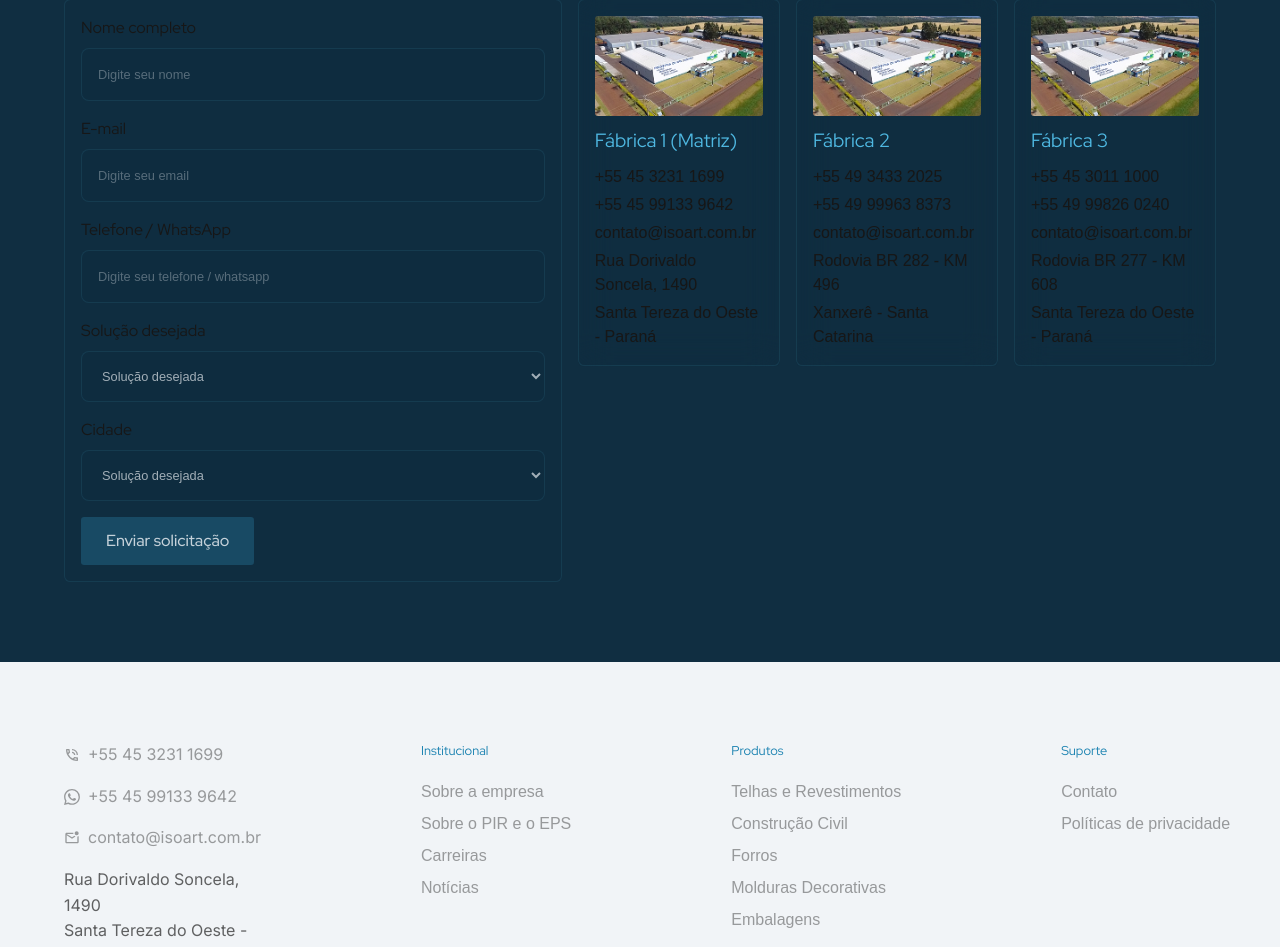
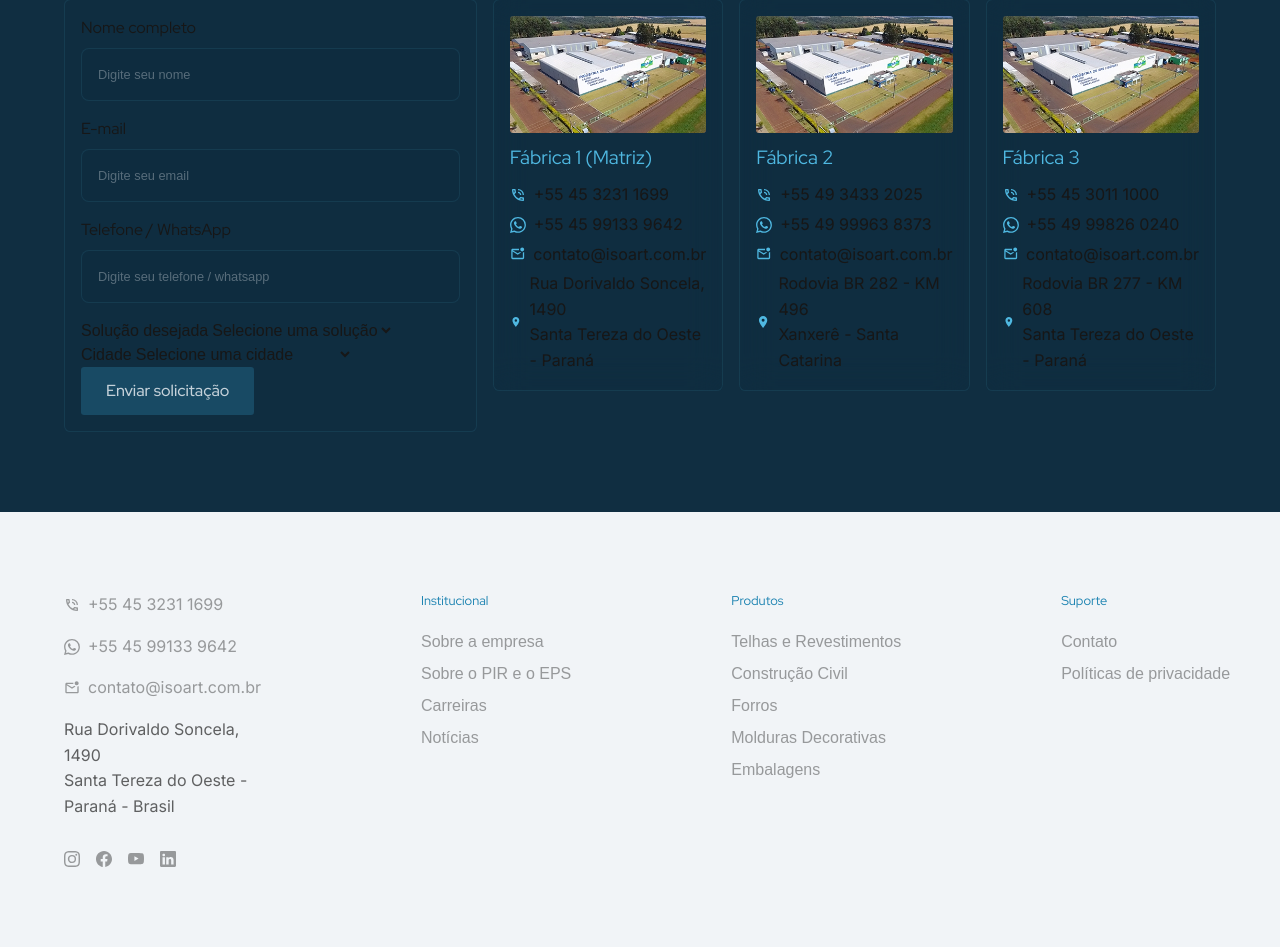
Before and after one commit to felipetozo/isoart-website-2025, a Next.js app: page / in a window 1280 px wide. Shown: the part 3727-4674 px from the top of the page. Built offline with nearby package versions, Linux system fonts and the light colour scheme; no server answers.

Commit message:
Update MainForm.tsx

```diff
--- a/src/app/components/MainForm/MainForm.tsx
+++ b/src/app/components/MainForm/MainForm.tsx
@@ -1,17 +1,11 @@
 'use client';
 import { useState } from 'react';
 import styles from './MainForm.module.css';
-import { MdOutlinePhoneInTalk, MdOutlineMarkEmailUnread } from 'react-icons/md';
+import { MdOutlinePhoneInTalk, MdOutlineMarkEmailUnread, MdLocationOn } from 'react-icons/md';
 import { BsWhatsapp } from 'react-icons/bs';
 import FormField from '@/app/views/UI/Form/FormField';
-import FormSelection from '@/app/views/UI/Form/FormSelection';
 import Button from '@/app/views/UI/Button';
 import Image from 'next/image';
-import { createClient } from '@supabase/supabase-js';
-
-const supabaseUrl = process.env.NEXT_PUBLIC_SUPABASE_URL!;
-const supabaseAnonKey = process.env.NEXT_PUBLIC_SUPABASE_ANON_KEY!;
-const supabase = createClient(supabaseUrl, supabaseAnonKey);
 
 interface FormData {
     name: string;
@@ -20,6 +14,39 @@ interface FormData {
     solution: string;
     city: string;
 }
+
+// Componente FormSelection inline para evitar problemas de dependência
+interface FormSelectionProps {
+    id: string;
+    label: string;
+    value: string;
+    onChange: (e: React.ChangeEvent<HTMLSelectElement>) => void;
+    options: Array<{ value: string; label: string }>;
+    error?: string;
+}
+
+const FormSelection: React.FC<FormSelectionProps> = ({
+    id,
+    label,
+    value,
+    onChange,
+    options = [], // Valor padrão para evitar undefined
+    error
+}) => {
+    return (
+        <div>
+            <label htmlFor={id}>{label}</label>
+            <select id={id} name={id} value={value} onChange={onChange}>
+                {options.map((option) => (
+                    <option key={option.value} value={option.value}>
+                        {option.label}
+                    </option>
+                ))}
+            </select>
+            {error && <span className="error">{error}</span>}
+        </div>
+    );
+};
 
 function MainForm() {
     const [formData, setFormData] = useState<FormData>({
@@ -52,21 +79,18 @@ function MainForm() {
         if (!validateForm()) return;
 
         setSubmitStatus('submitting');
+
         try {
-            const { error } = await supabase.from('contact_requests').insert([
-                {
-                    name: formData.name,
-                    email: formData.email,
-                    phone: formData.phone,
-                    solution: formData.solution,
-                    city: formData.city,
-                },
-            ]);
-            if (error) throw error;
+            // Aqui você pode adicionar a lógica para enviar para seu backend PHP/MySQL
+            console.log('Dados do formulário:', formData);
+
+            // Simular envio por enquanto
+            await new Promise(resolve => setTimeout(resolve, 1000));
+
             setSubmitStatus('success');
             setFormData({ name: '', email: '', phone: '', solution: '', city: '' });
         } catch (error) {
-            console.error('Error submitting form:', error);
+            console.error('Erro ao enviar formulário:', error);
             setSubmitStatus('error');
         }
     };
@@ -144,6 +168,7 @@ function MainForm() {
                                     { value: 'paineis', label: 'Painéis Sanduíche' },
                                     { value: 'mantas', label: 'Mantas Térmicas' },
                                 ]}
+                                error={errors.solution}
                             />
                         </div>
                         <div className={styles.cadastroFormFields}>
@@ -157,6 +182,7 @@ function MainForm() {
                                     { value: 'santa_tereza', label: 'Santa Tereza do Oeste - PR' },
                                     { value: 'xanxere', label: 'Xanxerê - SC' },
                                 ]}
+                                error={errors.city}
                             />
                         </div>
                         <div className={styles.cadastroFormFields}>
@@ -178,47 +204,110 @@ function MainForm() {
                             <p className={styles.errorMessage}>Erro ao enviar. Tente novamente.</p>
                         )}
                     </form>
+
                     <div className={styles.MainFormLocationsListItem}>
                         <Image
                             src={'/img/geral/endereco-1.jpg'}
-                            alt="Logotipo Isoart"
+                            alt="Fábrica 1 Isoart"
                             width={1000}
                             height={700}
                         />
                         <h3>Fábrica 1 (Matriz)</h3>
-                        <span>+55 45 3231 1699</span>
-                        <span>+55 45 99133 9642</span>
-                        <span>contato@isoart.com.br</span>
-                        <span>Rua Dorivaldo Soncela, 1490</span>
-                        <span>Santa Tereza do Oeste - Paraná</span>
+                        <div className={styles.MainFormContactItem}>
+                            <a href="tel:+554532311699">
+                                <MdOutlinePhoneInTalk />
+                                <p>+55 45 3231 1699</p>
+                            </a>
+                        </div>
+                        <div className={styles.MainFormContactItem}>
+                            <a href="https://wa.me/5545991339642" target="_blank" rel="noopener noreferrer">
+                                <BsWhatsapp />
+                                <p>+55 45 99133 9642</p>
+                            </a>
+                        </div>
+                        <div className={styles.MainFormContactItem}>
+                            <a href="mailto:contato@isoart.com.br">
+                                <MdOutlineMarkEmailUnread />
+                                <p>contato@isoart.com.br</p>
+                            </a>
+                        </div>
+                        <div className={styles.MainFormContactItem}>
+                            <a href="https://maps.google.com/?q=Rua+Dorivaldo+Soncela,+1490,+Santa+Tereza+do+Oeste,+Paraná" target="_blank" rel="noopener noreferrer">
+                                <MdLocationOn />
+                                <p>Rua Dorivaldo Soncela, 1490<br />
+                                    Santa Tereza do Oeste - Paraná</p>
+                            </a>
+                        </div>
                     </div>
+
                     <div className={styles.MainFormLocationsListItem}>
                         <Image
                             src={'/img/geral/endereco-1.jpg'}
-                            alt="Logotipo Isoart"
+                            alt="Fábrica 2 Isoart"
                             width={1000}
                             height={700}
                         />
                         <h3>Fábrica 2</h3>
-                        <span>+55 49 3433 2025</span>
-                        <span>+55 49 99963 8373</span>
-                        <span>contato@isoart.com.br</span>
-                        <span>Rodovia BR 282 - KM 496</span>
-                        <span>Xanxerê - Santa Catarina</span>
+                        <div className={styles.MainFormContactItem}>
+                            <a href="tel:+554934332025">
+                                <MdOutlinePhoneInTalk />
+                                <p>+55 49 3433 2025</p>
+                            </a>
+                        </div>
+                        <div className={styles.MainFormContactItem}>
+                            <a href="https://wa.me/5549999638373" target="_blank" rel="noopener noreferrer">
+                                <BsWhatsapp />
+                                <p>+55 49 99963 8373</p>
+                            </a>
+                        </div>
+                        <div className={styles.MainFormContactItem}>
+                            <a href="mailto:contato@isoart.com.br">
+                                <MdOutlineMarkEmailUnread />
+                                <p>contato@isoart.com.br</p>
+                            </a>
+                        </div>
+                        <div className={styles.MainFormContactItem}>
+                            <a href="https://maps.google.com/?q=Rodovia+BR+282+KM+496,+Xanxerê,+Santa+Catarina" target="_blank" rel="noopener noreferrer">
+                                <MdLocationOn />
+                                <p>Rodovia BR 282 - KM 496<br />
+                                    Xanxerê - Santa Catarina</p>
+                            </a>
+                        </div>
                     </div>
+
                     <div className={styles.MainFormLocationsListItem}>
                         <Image
                             src={'/img/geral/endereco-1.jpg'}
-                            alt="Logotipo Isoart"
+                            alt="Fábrica 3 Isoart"
                             width={1000}
                             height={700}
                         />
                         <h3>Fábrica 3</h3>
-                        <span>+55 45 3011 1000</span>
-                        <span>+55 49 99826 0240</span>
-                        <span>contato@isoart.com.br</span>
-                        <span>Rodovia BR 277 - KM 608</span>
-                        <span>Santa Tereza do Oeste - Paraná</span>
+                        <div className={styles.MainFormContactItem}>
+                            <a href="tel:+554530111000">
+                                <MdOutlinePhoneInTalk />
+                                <p>+55 45 3011 1000</p>
+                            </a>
+                        </div>
+                        <div className={styles.MainFormContactItem}>
+                            <a href="https://wa.me/5549998260240" target="_blank" rel="noopener noreferrer">
+                                <BsWhatsapp />
+                                <p>+55 49 99826 0240</p>
+                            </a>
+                        </div>
+                        <div className={styles.MainFormContactItem}>
+                            <a href="mailto:contato@isoart.com.br">
+                                <MdOutlineMarkEmailUnread />
+                                <p>contato@isoart.com.br</p>
+                            </a>
+                        </div>
+                        <div className={styles.MainFormContactItem}>
+                            <a href="https://maps.google.com/?q=Rodovia+BR+277+KM+608,+Santa+Tereza+do+Oeste,+Paraná" target="_blank" rel="noopener noreferrer">
+                                <MdLocationOn />
+                                <p>Rodovia BR 277 - KM 608<br />
+                                    Santa Tereza do Oeste - Paraná</p>
+                            </a>
+                        </div>
                     </div>
                 </div>
             </div>
```
